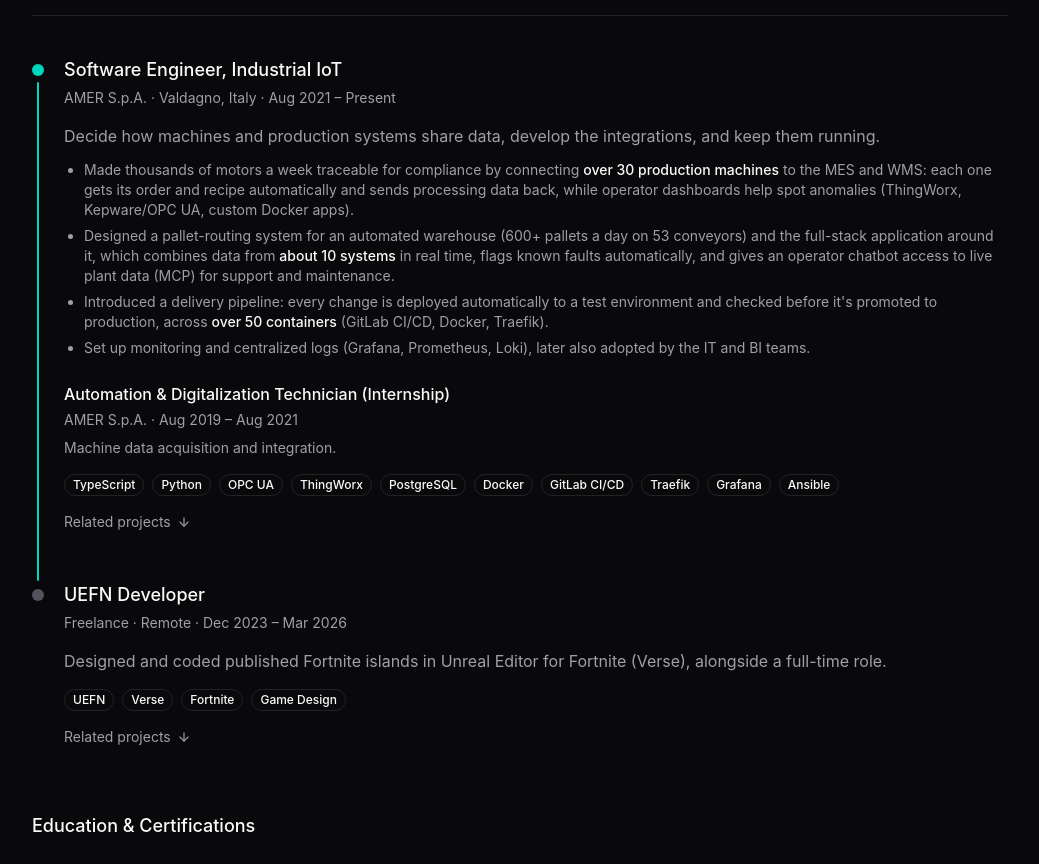
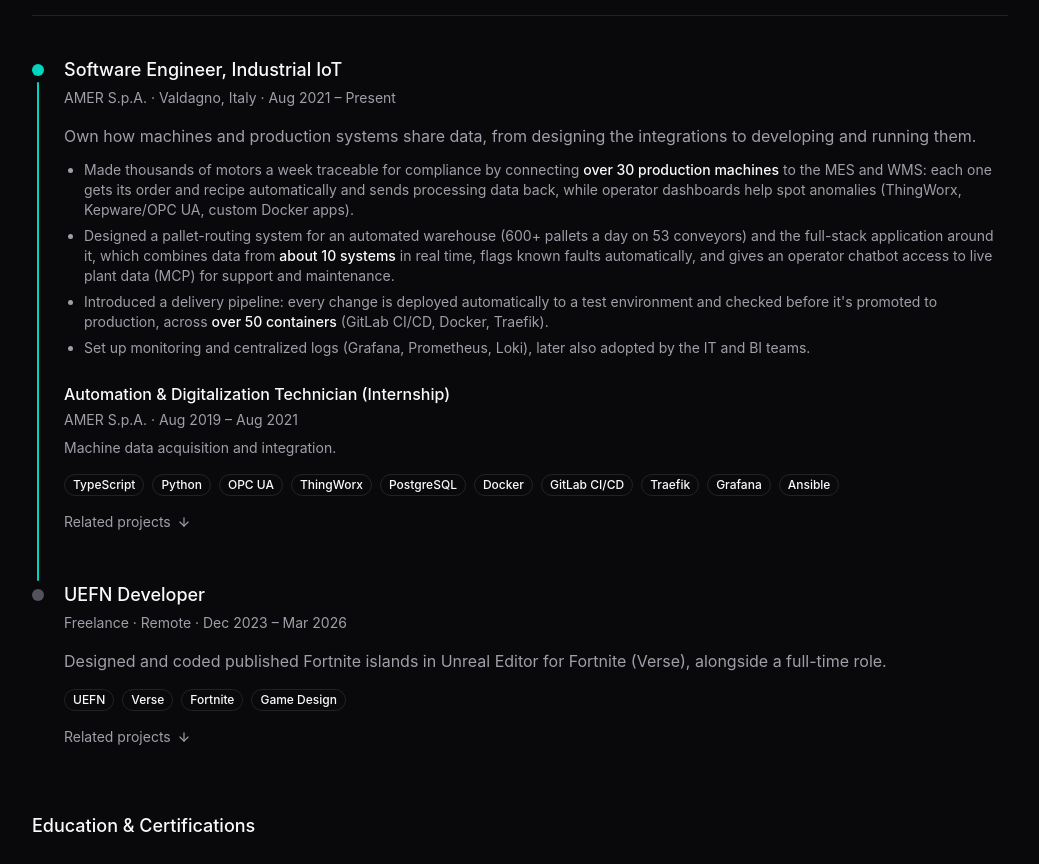
Before and after one commit to dzerk11/portfolio, a Vue app: page / in a window 1280 px wide. Shown: the part 1530-2394 px from the top of the page, without its empty margins (120-1159 px from the left). Built offline with nearby package versions, Linux system fonts and the light colour scheme.

Commit message:
feat: reword amer role summary

```diff
--- a/src/data/experience.ts
+++ b/src/data/experience.ts
@@ -62,7 +62,7 @@
     period: 'Aug 2021 – Present',
     current: true,
     summary:
-      'Decide how machines and production systems share data, develop the integrations, and keep them running.',
+      'Own how machines and production systems share data, from designing the integrations to developing and running them.',
     highlights: [
       'Made thousands of motors a week traceable for compliance by connecting **over 30 production machines** to the MES and WMS: each one gets its order and recipe automatically and sends processing data back, while operator dashboards help spot anomalies (ThingWorx, Kepware/OPC UA, custom Docker apps).',
       'Designed a pallet-routing system for an automated warehouse (600+ pallets a day on 53 conveyors) and the full-stack application around it, which combines data from **about 10 systems** in real time, flags known faults automatically, and gives an operator chatbot access to live plant data (MCP) for support and maintenance.',
```
Also changed, not shown: 1 other file (tests, documents, lock files or other folders).
